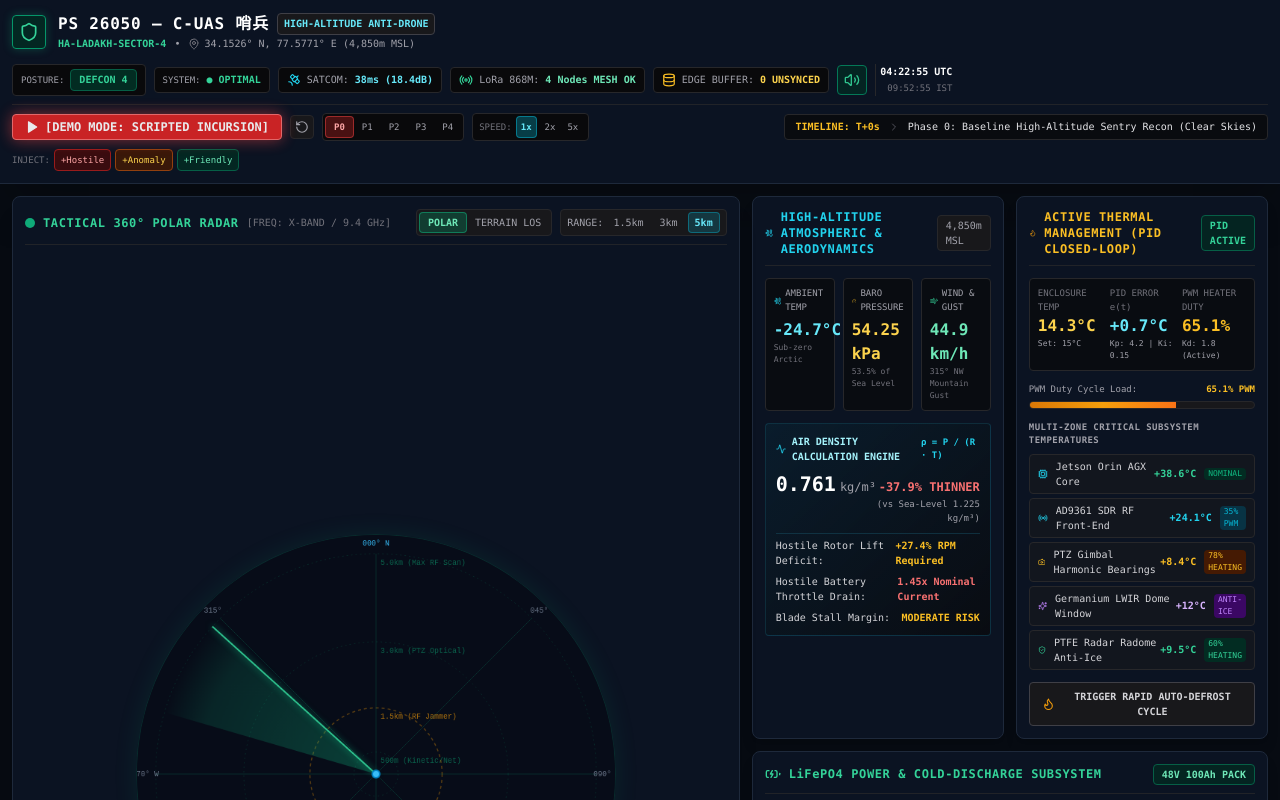
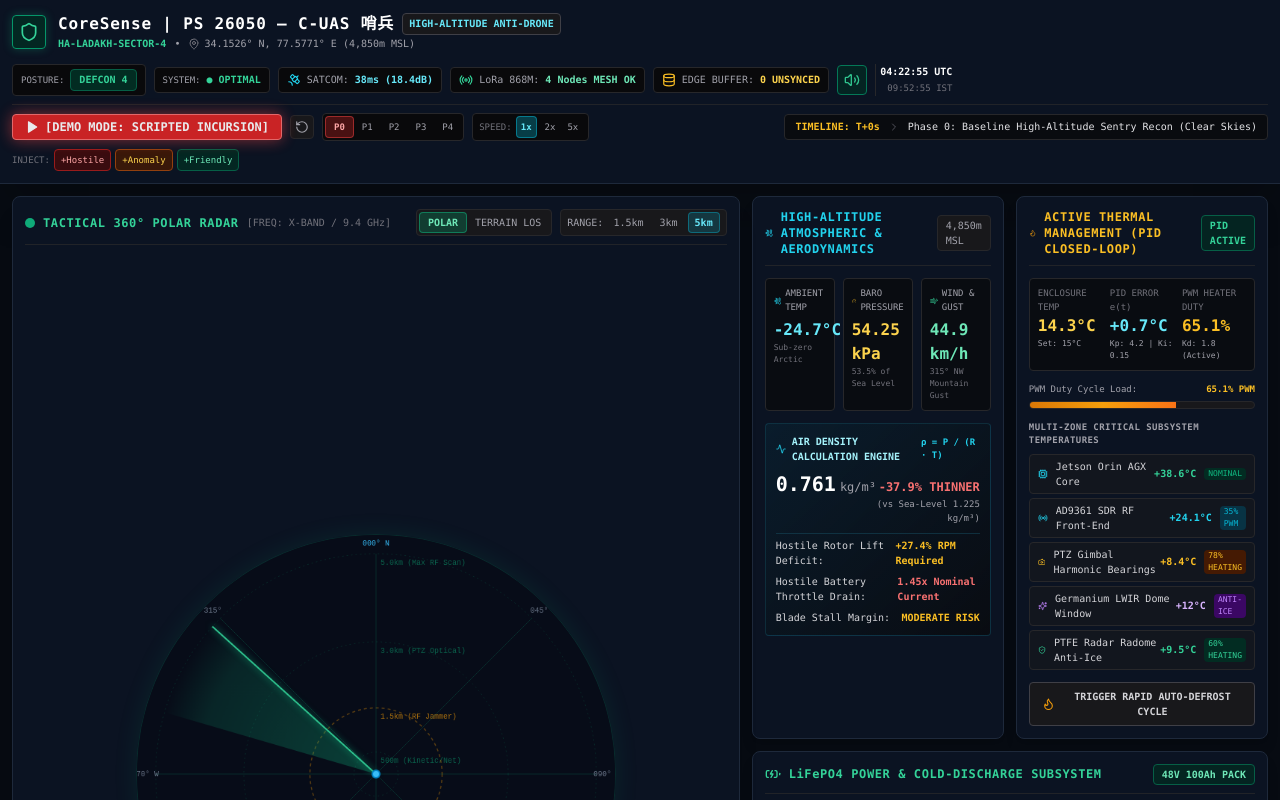
Before and after one commit to Narendra-104/CoreSense, a Next.js app: page / in a window 1280 px wide. Shown: the top 800 px of the page. Built offline with nearby package versions, Linux system fonts and the light colour scheme.

Commit message:
feat: align header and metadata branding with CoreSense

```diff
--- a/components/layout/CommandHeader.tsx
+++ b/components/layout/CommandHeader.tsx
@@ -105,7 +105,7 @@ export const CommandHeader: React.FC<CommandHeaderProps> = ({
           <div>
             <div className="flex items-center space-x-2">
               <h1 className="text-sm md:text-base font-bold text-white tracking-wider">
-                PS 26050 — C-UAS 哨兵
+                CoreSense | PS 26050 — C-UAS 哨兵
               </h1>
               <span className="text-[10px] bg-zinc-900 text-cyan-300 border border-zinc-700 px-1.5 py-0.5 rounded font-bold">
                 HIGH-ALTITUDE ANTI-DRONE
```
Also changed, not shown: public/manifest.json.
